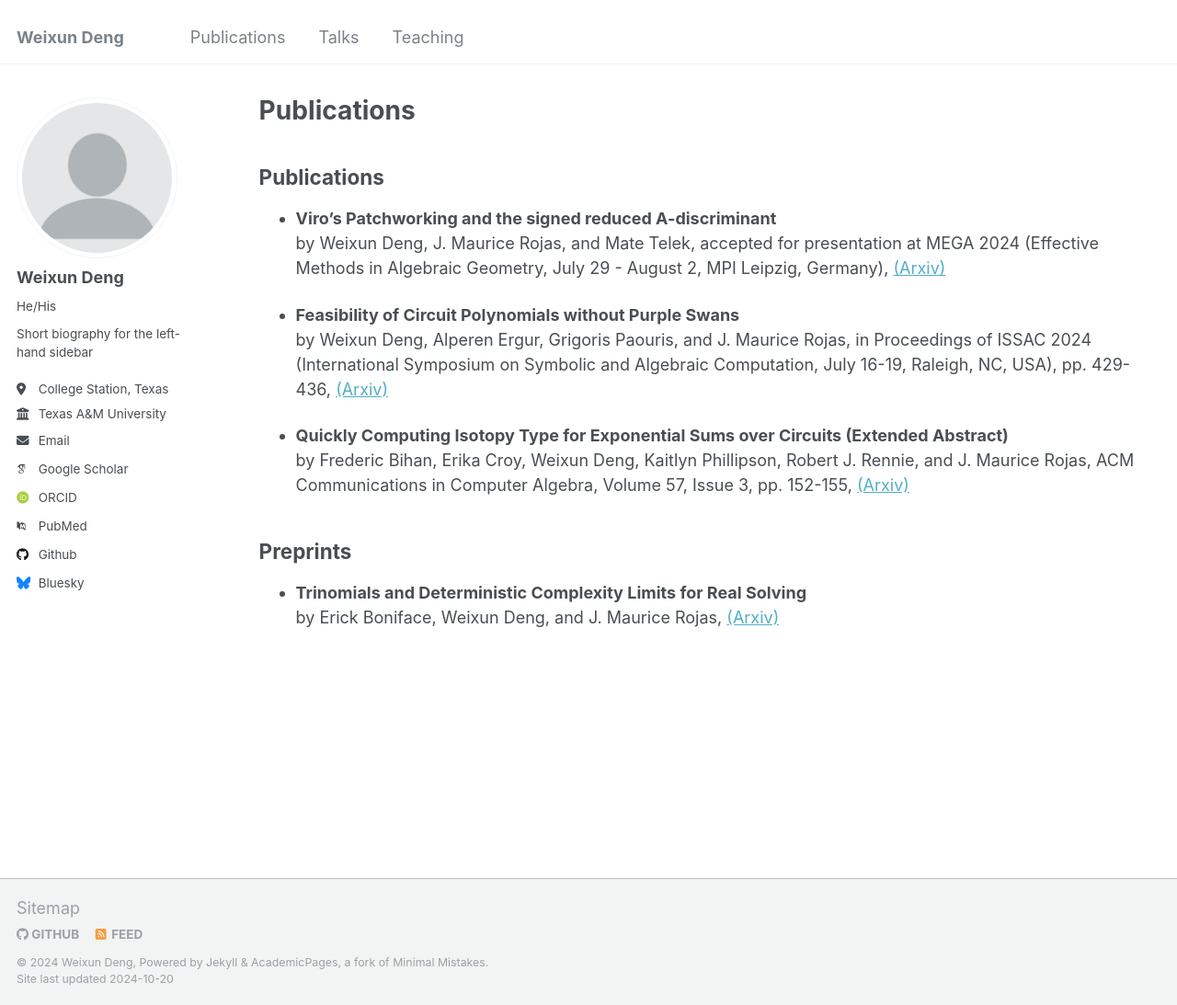
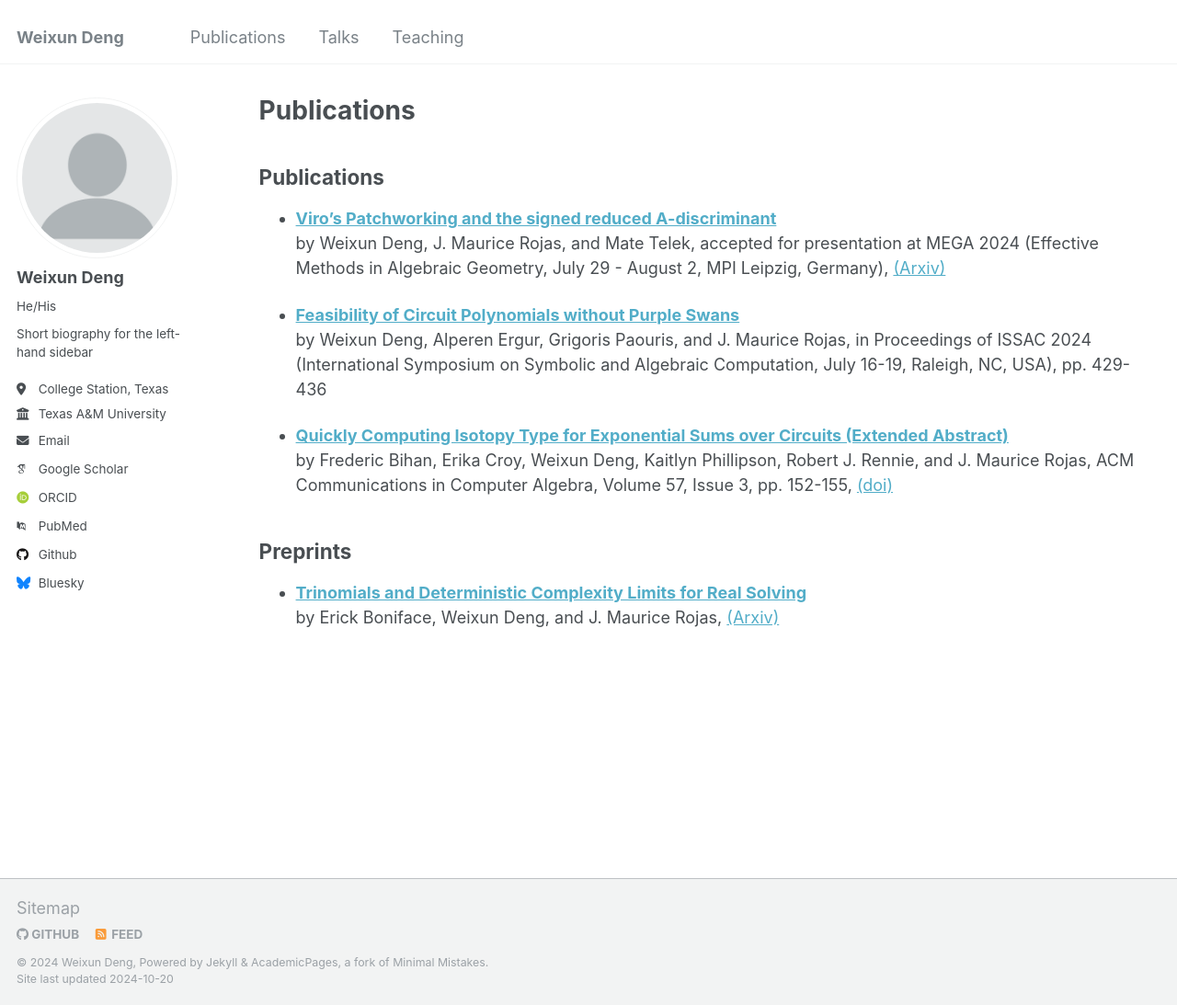
Before and after one commit to WeixunDeng/weixundeng.github.io, a Jekyll site: the page built from _pages/publications.md, in a window 1280 px wide and 1093 px high. Shown: the whole window at 92% size. Built offline with Jekyll 4.4.1, drawn with Linux system fonts in a browser that asks for light colours; some web fonts are replaced.

Commit message:
Update publications.md

```diff
--- a/_pages/publications.md
+++ b/_pages/publications.md
@@ -7,18 +7,18 @@ author_profile: true
 
 
 ## Publications ##
-* **Viro's Patchworking and the signed reduced A-discriminant** <br/>
+* <a href="files/sa.pdf" target="_blank">**Viro's Patchworking and the signed reduced A-discriminant**<a/> <br/>
 by Weixun Deng, J. Maurice Rojas, and Mate Telek,
 accepted for presentation at MEGA 2024 (Effective Methods in Algebraic Geometry, July 29 - August 2, MPI Leipzig, Germany),  <a href="https://arxiv.org/abs/2403.08497" target="_blank">(Arxiv)</a>
 
-* **Feasibility of Circuit Polynomials without Purple Swans** <br/>
+* <a href="files/rb4.pdf" target="_blank">**Feasibility of Circuit Polynomials without Purple Swans**<a/> <br/>
 by Weixun Deng, Alperen Ergur, Grigoris Paouris, and J. Maurice Rojas,
-in Proceedings of ISSAC 2024 (International Symposium on Symbolic and Algebraic Computation, July 16-19, Raleigh, NC, USA), pp. 429-436,  <a href="https://arxiv.org/abs/2403.08497" target="_blank">(Arxiv)</a>
+in Proceedings of ISSAC 2024 (International Symposium on Symbolic and Algebraic Computation, July 16-19, Raleigh, NC, USA), pp. 429-436
 
-* **Quickly Computing Isotopy Type for Exponential Sums over Circuits (Extended Abstract)** <br/>
+* <a href="files/pa.pdf" target="_blank">**Quickly Computing Isotopy Type for Exponential Sums over Circuits (Extended Abstract)**<a/> <br/>
 by Frederic Bihan, Erika Croy, Weixun Deng, Kaitlyn Phillipson, Robert J. Rennie, and J. Maurice Rojas,
-ACM Communications in Computer Algebra, Volume 57, Issue 3, pp. 152-155,  <a href="https://arxiv.org/abs/2403.08497" target="_blank">(Arxiv)</a>
+ACM Communications in Computer Algebra, Volume 57, Issue 3, pp. 152-155,  <a href="https://dl.acm.org/doi/10.1145/3637529.3637538" target="_blank">(doi)</a>
 
 ## Preprints ##
-* **Trinomials and Deterministic Complexity Limits for Real Solving** <br/>
+* <a href="files/rea.pdf" target="_blank">**Trinomials and Deterministic Complexity Limits for Real Solving**<a/> <br/>
 by Erick Boniface, Weixun Deng, and J. Maurice Rojas,  <a href="https://arxiv.org/abs/2202.06115" target="_blank">(Arxiv)</a>
```
